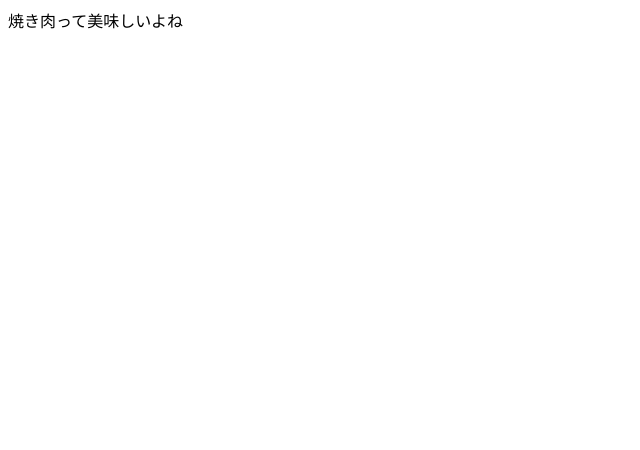
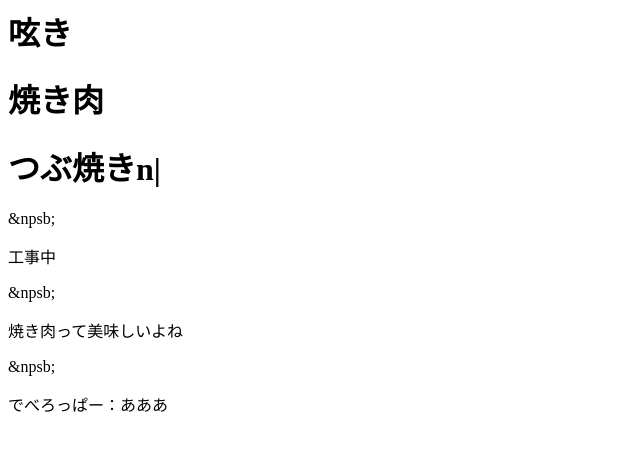
Before and after one commit to tubuyakiniku/page, a plain HTML site: page index.html in a window 1280 px wide. Shown: the whole page, without its empty margins (0-640 px from the left). Drawn offline with Linux system fonts and the light colour scheme.

Commit message:
Update index.html

```diff
--- a/index.html
+++ b/index.html
@@ -1,2 +1,10 @@
 <title>つぶ焼き肉 / なんでも無い呟き・メモを投稿するサイト</title>
+<h1>呟き</h1>
+<h1>焼き肉</h1>
+<h1>つぶ焼きn|</h1>
+<p>&npsb;</p>
+<p>工事中</p>
+<p>&npsb;</p>
 <p>焼き肉って美味しいよね</p>
+<p>&npsb;</p>
+<p>でべろっぱー：あああ</p>
```
